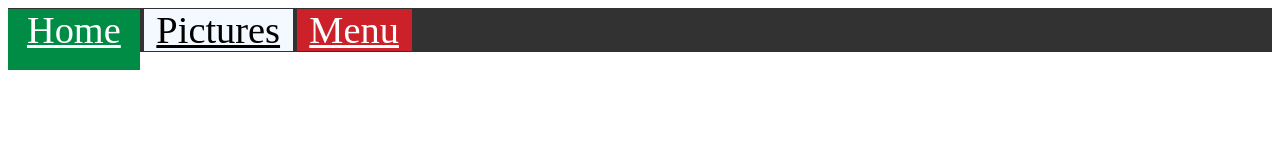
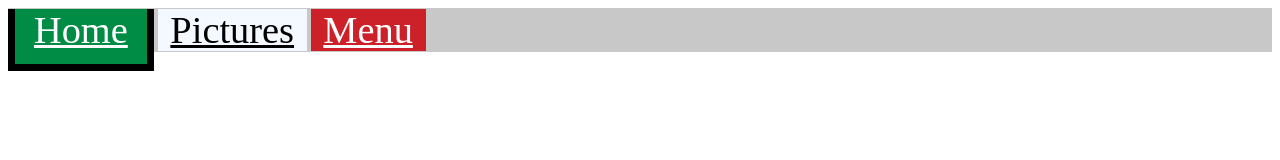
Before and after one commit to Kleefuchs/Datony-Web, a website: page assets/content/topBar.html in a window 1280 px wide. In both pictures the pointer is over the link "Home". Drawn offline with Linux system fonts and the light colour scheme.

Commit message:
added borders

```diff
--- a/assets/content/css/topbar.css
+++ b/assets/content/css/topbar.css
@@ -1,7 +1,7 @@
 
 
 #topbar {
-  background-color: rgb(50, 50, 50);
+  background-color: rgb(200, 200, 200);
   width: 100%;
 }
 
@@ -11,7 +11,7 @@
   text-align: center;
   color: white;
   width: 100%;
-  transition: all 250ms ease;
+  transition: all 150ms ease;
   transform: scale(1);
   padding-left: 1%;
   padding-right: 1%;
@@ -19,7 +19,10 @@
 
 #topBarButton:hover {
   background-color: rgb(100, 100, 100);
-  padding-bottom: 1.5%;
+  padding-bottom: 1%;
   padding-left: 1.5%;
   padding-right: 1.5%;
+  border-bottom: 7px solid #000;
+  border-left: 7px solid #000;
+  border-right: 7px solid #000;
 }
```
